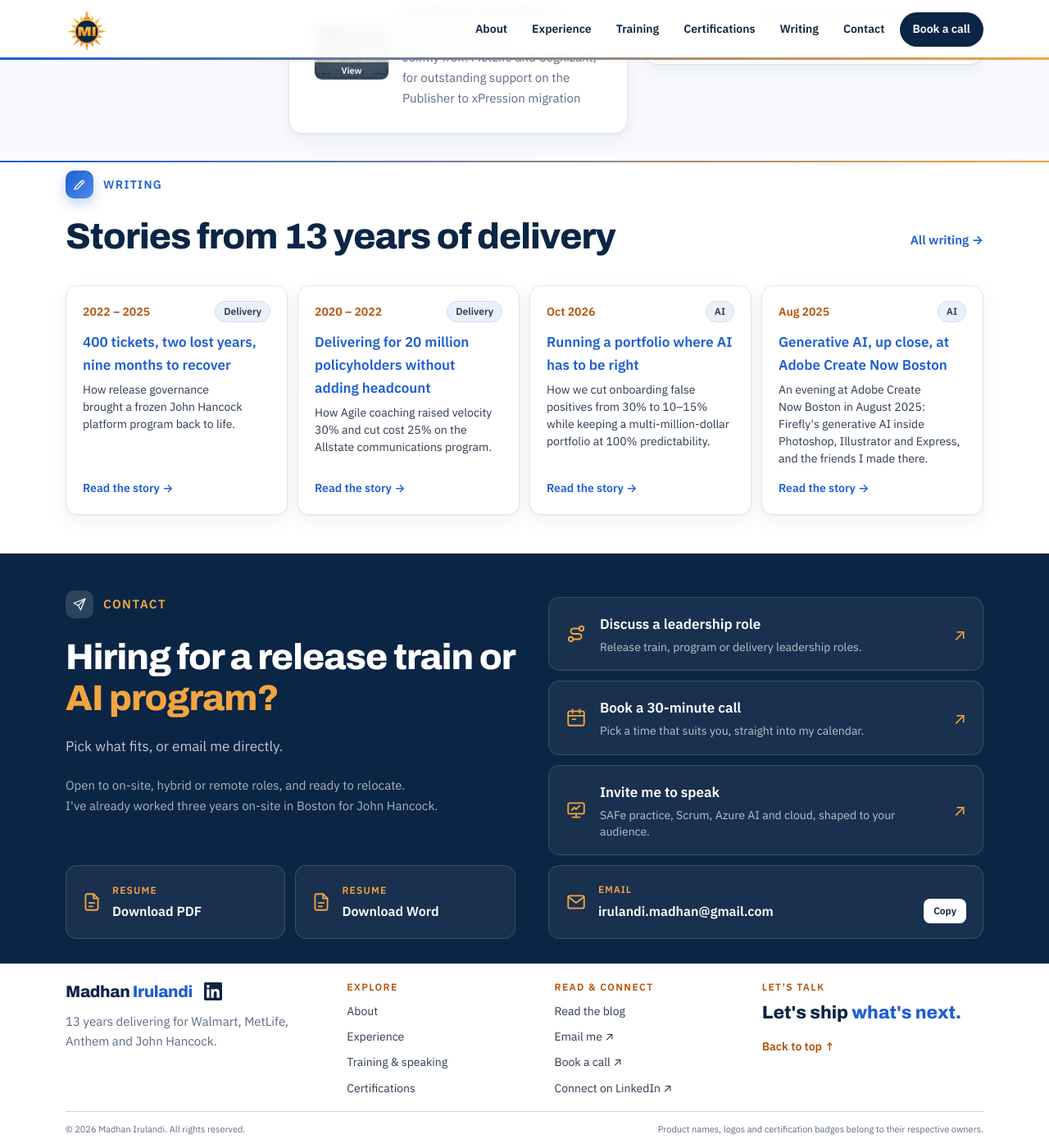
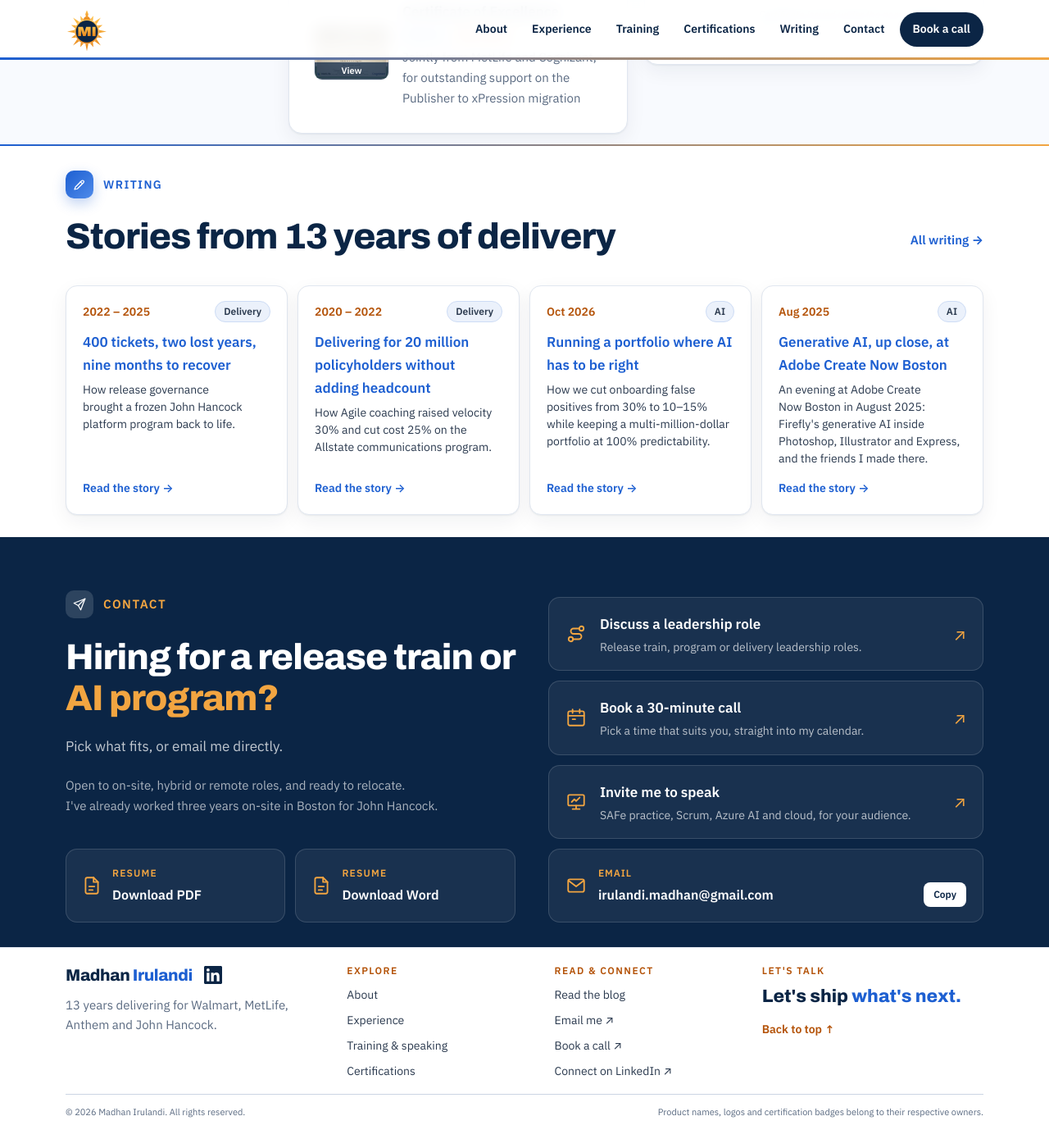
Before and after one commit to Madhan-I/Madhan-I.github.io, a Jekyll site: the page built from index.html, in a window 1280 px wide and 1400 px high, scrolled down 7316 px. Shown: the whole window at 82% size. Built offline with Jekyll 4.4.1, drawn with Linux system fonts in a browser that asks for light colours; after the commit the page ends 8695 px from its top, so only the background shows below that.

Commit message:
Writing: space moved from below the cards to above the heading; speak card back on one line.
Co-Authored-By: Claude Opus 5.5 <noreply@anthropic.com>
Claude-Session: https://claude.ai/code/session_01MFRrTt7LBDdX57m85KHNGp

```diff
--- a/assets/css/style.css
+++ b/assets/css/style.css
@@ -1168,3 +1168,4 @@ footer .f-bottom { padding-bottom: 14px !important; }
 @media (max-width: 767px) { #writing .wr-all { position: static; display: inline-block; margin-top: 12px !important; } }
 @media (min-width: 1024px) { #writing { padding-top: 0 !important; } #recognition { padding-bottom: 45px !important; } }
 @media (min-width: 1024px) { #writing { padding-top: 12px !important; } #recognition { padding-bottom: 33px !important; } }
+@media (min-width: 1024px) { #writing { padding-top: 32px !important; padding-bottom: 27px !important; } #recognition { padding-bottom: 13px !important; } #contact { padding-top: 65px !important; } }
--- a/index.html
+++ b/index.html
@@ -207,7 +207,7 @@ layout: default
     <div class="intents reveal">
       <a class="intent" href="mailto:{{ p.email }}?subject=Leadership%20role%20for%20{{ p.name_first }}" data-goatcounter-click="intent-role"><svg class="ic" aria-hidden="true"><use href="#i-route"/></svg><span><b>Discuss a leadership role</b><i>Release train, program or delivery leadership roles.</i></span><em aria-hidden="true">↗</em></a>
       {% if p.calendly != "" %}<a class="intent" href="{{ p.calendly }}" target="_blank" rel="noopener" data-goatcounter-click="intent-call"><svg class="ic" aria-hidden="true"><use href="#i-cal"/></svg><span><b>Book a 30-minute call</b><i>Pick a time that suits you, straight into my calendar.</i></span><em aria-hidden="true">↗</em></a>{% endif %}
-      <a class="intent" href="mailto:{{ p.email }}?subject=Training%20or%20guest%20lecture" data-goatcounter-click="intent-training"><svg class="ic" aria-hidden="true"><use href="#i-board"/></svg><span><b>Invite me to speak</b><i>SAFe practice, Scrum, Azure AI and cloud, shaped to your audience.</i></span><em aria-hidden="true">↗</em></a>
+      <a class="intent" href="mailto:{{ p.email }}?subject=Training%20or%20guest%20lecture" data-goatcounter-click="intent-training"><svg class="ic" aria-hidden="true"><use href="#i-board"/></svg><span><b>Invite me to speak</b><i>SAFe practice, Scrum, Azure AI and cloud, for your audience.</i></span><em aria-hidden="true">↗</em></a>
     </div>
     </div>
     <div class="contact-bottom reveal">
```
